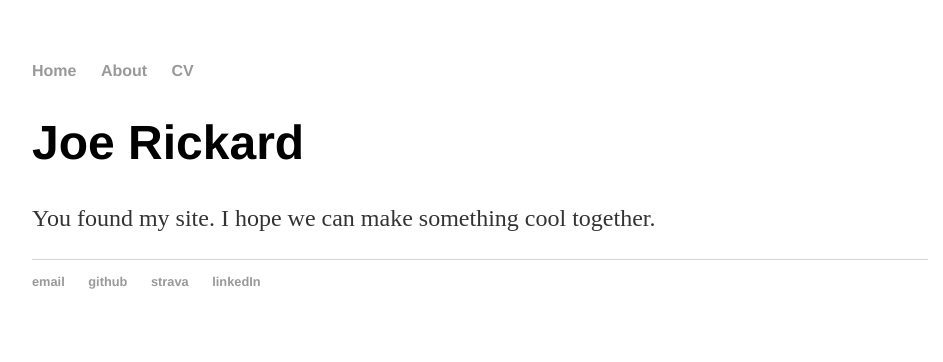
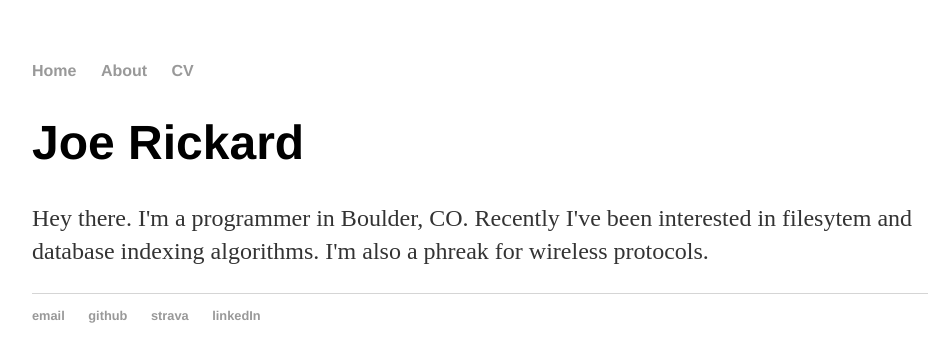
Before and after one commit to joerickard/personalWebsite, a Jekyll site: the page built from index.html, in a window 1280 px wide. Shown: the top 362 px of the page, without its empty margins (160-1103 px from the left). Built offline with Jekyll 4.4.1, drawn with Linux system fonts in a browser that asks for light colours.

Commit message:
New landing text

```diff
--- a/index.html
+++ b/index.html
@@ -5,5 +5,5 @@ title: Joe Rickard
 
 		<div class="blurb">
 			<h1>Joe Rickard</h1>
-			<p>You found my site. I hope we can make something cool together.</p>
+			<p>Hey there. I'm a programmer in Boulder, CO. Recently I've been interested in filesytem and database indexing algorithms. I'm also a phreak for wireless protocols. </p>
 		</div>
```
